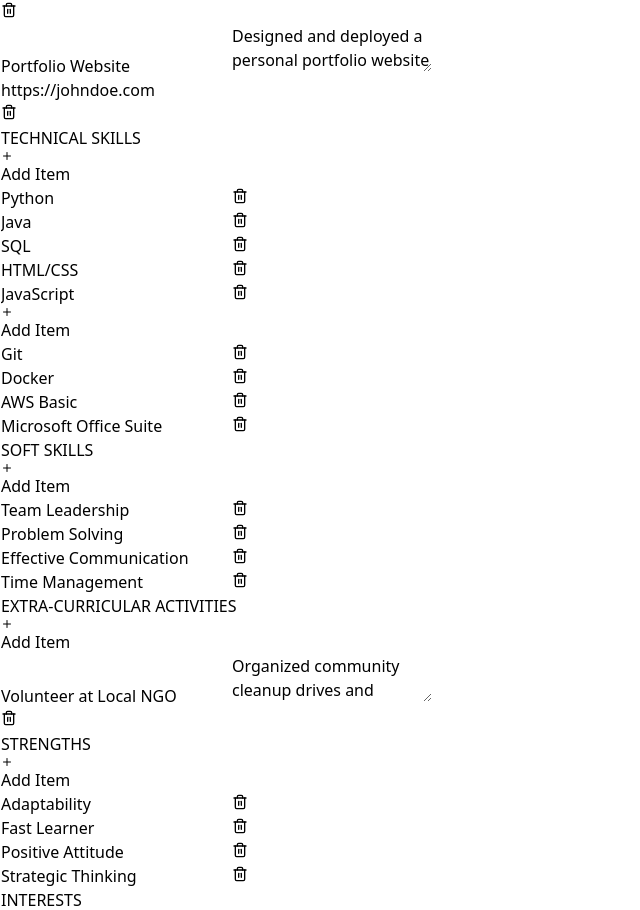
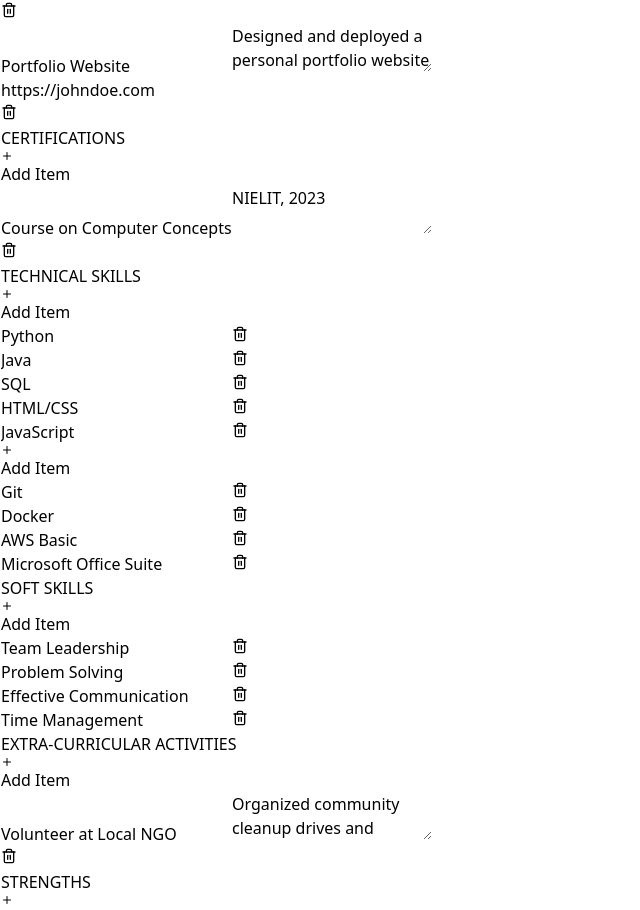
Before and after one commit to DevloperAnuj/imedresumebuilder, a React (Vite) app: page / in a window 1280 px wide. Shown: the part 1468-2378 px from the top of the page, without its empty margins (0-640 px from the left). Built offline with nearby package versions, Linux system fonts and the light colour scheme.

Commit message:
Added Empty section elimination

```diff
--- a/src/ResumeBuilder.jsx
+++ b/src/ResumeBuilder.jsx
@@ -100,6 +100,9 @@ const ResumeBuilder = () => {
         personalProjects: [
             { title: "Budget Tracker App", description: "A mobile application to help students manage their monthly expenses. Features include expense categorization and visual reports.", link: "https://play.google.com/store/apps/details?id=com.example.budget" },
             { title: "Portfolio Website", description: "Designed and deployed a personal portfolio website to showcase academic and professional achievements.", link: "https://johndoe.com" }
+        ],
+        certifications: [
+            { title: "Course on Computer Concepts (CCC)", description: "NIELIT, 2023" }
         ],
         technicalSkills: {
             col1: ["Python", "Java", "SQL", "HTML/CSS", "JavaScript"],
@@ -267,15 +270,15 @@ const ResumeBuilder = () => {
                                     </div>
 
                                     {/* Career Objective */}
-                                    <div className="mb-6 group relative">
+                                    {(isEditing || resumeData.objective) && (<div className="mb-6 group relative">
                                         <SectionTitle title="CAREER OBJECTIVE" />
                                         <div className="text-sm text-justify leading-relaxed font-sans">
                                             <Input isEditing={isEditing} value={resumeData.objective} onChange={(v) => handleInputChange('root', 'objective', v)} multiline />
                                         </div>
-                                    </div>
+                                    </div>)}
 
                                     {/* Educational Qualification */}
-                                    <div className="mb-6">
+                                    {(isEditing || resumeData.education.length > 0) && (<div className="mb-6">
                                         <SectionTitle title="EDUCATIONAL QUALIFICATION" />
                                         <SectionActions isEditing={isEditing} onAdd={() => addItem('education', { exam: "New", year: "", board: "", marks: "" })} />
 
@@ -313,10 +316,10 @@ const ResumeBuilder = () => {
                                                 ))}
                                             </tbody>
                                         </table>
-                                    </div>
+                                    </div>)}
 
                                     {/* Internships */}
-                                    <div className="mb-6">
+                                    {(isEditing || resumeData.internships.length > 0) && (<div className="mb-6">
                                         <SectionTitle title="INTERNSHIPS" />
                                         <SectionActions isEditing={isEditing} onAdd={() => addItem('internships', "New Internship Details")} />
                                         <ul className="list-disc ml-5 text-sm space-y-2 font-sans">
@@ -327,10 +330,10 @@ const ResumeBuilder = () => {
                                                 </li>
                                             ))}
                                         </ul>
-                                    </div>
+                                    </div>)}
 
                                     {/* Experience */}
-                                    <div className="mb-6">
+                                    {(isEditing || resumeData.experience.length > 0) && (<div className="mb-6">
                                         <SectionTitle title="EXPERIENCE" />
                                         <SectionActions isEditing={isEditing} onAdd={() => addItem('experience', "New Experience Details")} />
                                         <ul className="list-disc ml-5 text-sm space-y-4 font-sans">
@@ -341,10 +344,10 @@ const ResumeBuilder = () => {
                                                 </li>
                                             ))}
                                         </ul>
-                                    </div>
+                                    </div>)}
 
                                     {/* College Projects */}
-                                    <div className="mb-6">
+                                    {(isEditing || resumeData.collegeProjects.length > 0) && (<div className="mb-6">
                                         <SectionTitle title="COLLEGE PROJECTS" />
                                         <SectionActions isEditing={isEditing} onAdd={() => addItem('collegeProjects', { title: "New Project", description: "Description" })} />
                                         <ul className="list-disc ml-5 text-sm space-y-4 font-sans">
@@ -358,10 +361,10 @@ const ResumeBuilder = () => {
                                                 </li>
                                             ))}
                                         </ul>
-                                    </div>
+                                    </div>)}
 
                                     {/* Personal Projects */}
-                                    <div className="mb-6">
+                                    {(isEditing || resumeData.personalProjects.length > 0) && (<div className="mb-6">
                                         <SectionTitle title="PERSONAL PROJECTS" />
                                         <SectionActions isEditing={isEditing} onAdd={() => addItem('personalProjects', { title: "New App/Project", description: "Description", link: "" })} />
                                         <ul className="list-disc ml-5 text-sm space-y-4 font-sans">
@@ -378,10 +381,28 @@ const ResumeBuilder = () => {
                                                 </li>
                                             ))}
                                         </ul>
-                                    </div>
+                                    </div>)}
+
+
+                                    {/* Certifications */}
+                                    {(isEditing || resumeData.certifications.length > 0) && (<div className="mb-6">
+                                        <SectionTitle title="CERTIFICATIONS" />
+                                        <SectionActions isEditing={isEditing} onAdd={() => addItem('certifications', { title: "Certification", description: "Issuer/Year" })} />
+                                        <ul className="list-disc ml-5 text-sm space-y-4 font-sans">
+                                            {resumeData.certifications.map((cert, idx) => (
+                                                <li key={idx} className="pl-2 text-justify relative group">
+                                                    <div className="flex flex-col">
+                                                        <span className="font-bold"><Input isEditing={isEditing} value={cert.title} onChange={(v) => handleArrayChange('certifications', idx, 'title', v)} placeholder="Certification Title" /></span>
+                                                        <Input isEditing={isEditing} value={cert.description} onChange={(v) => handleArrayChange('certifications', idx, 'description', v)} multiline placeholder="Issuing Authority / Details" />
+                                                    </div>
+                                                    <DeleteButton isEditing={isEditing} onClick={() => removeItem('certifications', idx)} />
+                                                </li>
+                                            ))}
+                                        </ul>
+                                    </div>)}
 
                                     {/* Technical Skills */}
-                                    <div className="mb-6">
+                                    {(isEditing || resumeData.technicalSkills.col1.length > 0 || resumeData.technicalSkills.col2.length > 0) && (<div className="mb-6">
                                         <SectionTitle title="TECHNICAL SKILLS" />
                                         <div className="grid grid-cols-2 gap-4 text-sm ml-5 font-sans">
                                             <div className="relative group">
@@ -407,10 +428,10 @@ const ResumeBuilder = () => {
                                                 </ul>
                                             </div>
                                         </div>
-                                    </div>
+                                    </div>)}
 
                                     {/* Soft Skills */}
-                                    <div className="mb-6">
+                                    {(isEditing || resumeData.softSkills.length > 0) && (<div className="mb-6">
                                         <SectionTitle title="SOFT SKILLS" />
                                         <SectionActions isEditing={isEditing} onAdd={() => addItem('softSkills', "New Skill")} />
                                         <ul className="list-disc ml-5 text-sm space-y-1 font-sans">
@@ -421,10 +442,10 @@ const ResumeBuilder = () => {
                                                 </li>
                                             ))}
                                         </ul>
-                                    </div>
+                                    </div>)}
 
                                     {/* Extra Curricular */}
-                                    <div className="mb-6">
+                                    {(isEditing || resumeData.activities.length > 0) && (<div className="mb-6">
                                         <SectionTitle title="EXTRA-CURRICULAR ACTIVITIES" />
                                         <SectionActions isEditing={isEditing} onAdd={() => addItem('activities', { title: "New Activity", description: "Details" })} />
                                         <ul className="list-disc ml-5 text-sm space-y-4 font-sans">
@@ -438,10 +459,10 @@ const ResumeBuilder = () => {
                                                 </li>
                                             ))}
                                         </ul>
-                                    </div>
+                                    </div>)}
 
                                     {/* Strengths */}
-                                    <div className="mb-6">
+                                    {(isEditing || resumeData.strengths.length > 0) && (<div className="mb-6">
                                         <SectionTitle title="STRENGTHS" />
                                         <SectionActions isEditing={isEditing} onAdd={() => addItem('strengths', "New Strength")} />
                                         <ul className="list-disc ml-5 text-sm space-y-1 font-sans">
@@ -452,10 +473,10 @@ const ResumeBuilder = () => {
                                                 </li>
                                             ))}
                                         </ul>
-                                    </div>
+                                    </div>)}
 
                                     {/* Interests */}
-                                    <div className="mb-6">
+                                    {(isEditing || resumeData.interests.length > 0) && (<div className="mb-6">
                                         <SectionTitle title="INTERESTS" />
                                         <SectionActions isEditing={isEditing} onAdd={() => addItem('interests', "New Interest")} />
                                         <ul className="list-disc ml-5 text-sm space-y-1 font-sans">
@@ -466,10 +487,10 @@ const ResumeBuilder = () => {
                                                 </li>
                                             ))}
                                         </ul>
-                                    </div>
+                                    </div>)}
 
                                     {/* Social Profiles */}
-                                    <div className="mb-6">
+                                    {(isEditing || resumeData.socials.length > 0) && (<div className="mb-6">
                                         <SectionTitle title="SOCIAL PROFILES" />
                                         <SectionActions isEditing={isEditing} onAdd={() => addItem('socials', { platform: "Platform", link: "Link" })} />
                                         <ul className="list-disc ml-5 text-sm space-y-1 font-sans">
@@ -486,10 +507,10 @@ const ResumeBuilder = () => {
                                                 </li>
                                             ))}
                                         </ul>
-                                    </div>
+                                    </div>)}
 
                                     {/* Declaration */}
-                                    <div className="mb-6 mt-10 font-sans">
+                                    {(isEditing || resumeData.declaration.text) && (<div className="mb-6 mt-10 font-sans">
                                         <SectionTitle title="DECLARATION" />
                                         <p className="text-sm mb-6">
                                             <Input isEditing={isEditing} value={resumeData.declaration.text} onChange={(v) => handleInputChange('declaration', 'text', v)} multiline />
@@ -503,7 +524,7 @@ const ResumeBuilder = () => {
                                             <div className="flex gap-1">Place: <Input isEditing={isEditing} value={resumeData.declaration.place} onChange={(v) => handleInputChange('declaration', 'place', v)} /></div>
                                             <div className="flex gap-1">Date: <Input isEditing={isEditing} value={resumeData.declaration.date} onChange={(v) => handleInputChange('declaration', 'date', v)} /></div>
                                         </div>
-                                    </div>
+                                    </div>)}
                                 </td>
                             </tr>
                         </tbody>
```
